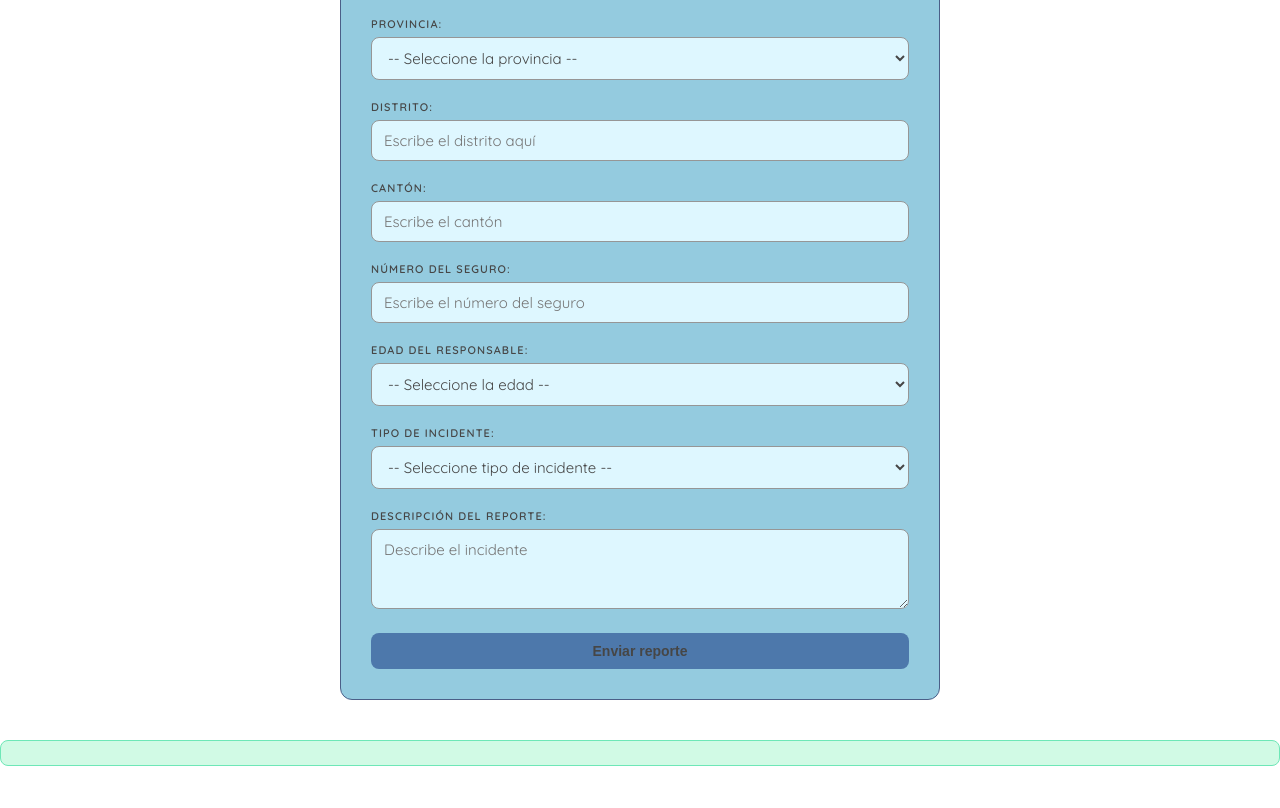
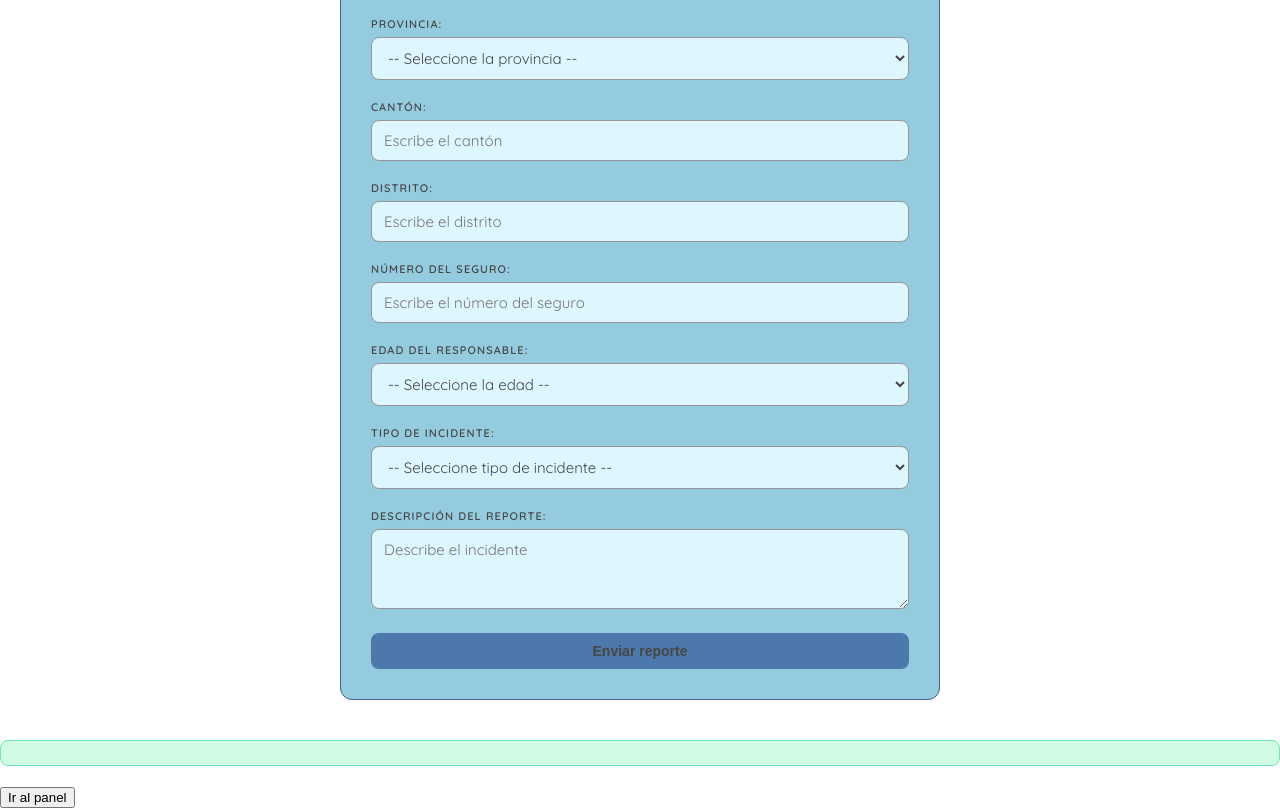
Before and after one commit to fervo1104/Proyecto2_pasantia, a plain HTML site: page html/index.html in a window 1280 px wide. Shown: the part 802-1610 px from the top of the page. Before the commit the page ends 1588 px from the top, so only its background shows below. Drawn offline with Linux system fonts and the light colour scheme.

Commit message:
actualizar index.html y style.css

```diff
--- a/html/index.html
+++ b/html/index.html
@@ -7,7 +7,6 @@
     <title>Tipo de Incidente</title>
     <link rel="stylesheet" href="../style.css">
 </head>
-<body>
 <header>
     <div class="hdr">
         <nav>
@@ -18,6 +17,7 @@
         </nav>
     </div>
 </header>
+<body>
     <div class="container">
         <h1>Formulario de Reporte de Incidente</h1>
         <p>Cuéntanos aquí tu problema</p>
@@ -76,17 +76,15 @@
                     </select>
                 </div>
 
-
-                <div class="form-group">
-                    <label class="form-respond">Distrito:</label>
-                    <input type="text" id="distrito" placeholder="Escribe el distrito aquí" required class="input-field">
-                </div>
-
                 <div class="form-group">
                     <label class="form-respond">Cantón:</label>
                     <input type="text" id="canton" placeholder="Escribe el cantón" required class="input-field">
                 </div>
 
+                <div class="form-group">
+                    <label class="form-respond">Distrito:</label>
+                    <input type="text" id="distrito" placeholder="Escribe el distrito" required class="input-field">
+                </div>
 
                 <div class="form-group">
                     <label class="form-respond">Número del seguro:</label>
@@ -133,7 +131,18 @@
     <p id="mensaje"></p>
     <script type="module" src="../js/prueba.js"></script>
 
-
+        <button onclick="verificarAcceso()">Ir al panel</button>
+    <script>
+        function verificarAcceso() {
+            const usuario = prompt("Ingresa el usuario:");
+            const contrasena = prompt("Ingresa la contraseña:");
+            if (usuario === "admin123" && contrasena === "proyecto2" ) {
+                window.location.href = "../html/admin.html";
+            } else {
+                alert("Contraseña o usuario incorrecto.");
+            }
+        }
+    </script>
 
 
 </body>
--- a/style.css
+++ b/style.css
@@ -110,7 +110,6 @@ select.selected {
   color: #464646;
 }
 
-
 #mensaje {
   margin-top: 16px;
   padding: 12px;
@@ -122,6 +121,8 @@ select.selected {
   color: #065F46;
   border: 1px solid #6EE7B7;
 }
+
+
 .hdr {
   background-color: #94cbdf;
   border-bottom: 1px solid #4b5f88;
@@ -154,5 +155,4 @@ select.selected {
 
 .navbar-item a:hover {
   background-color: #4e6797;
-
 }
```
